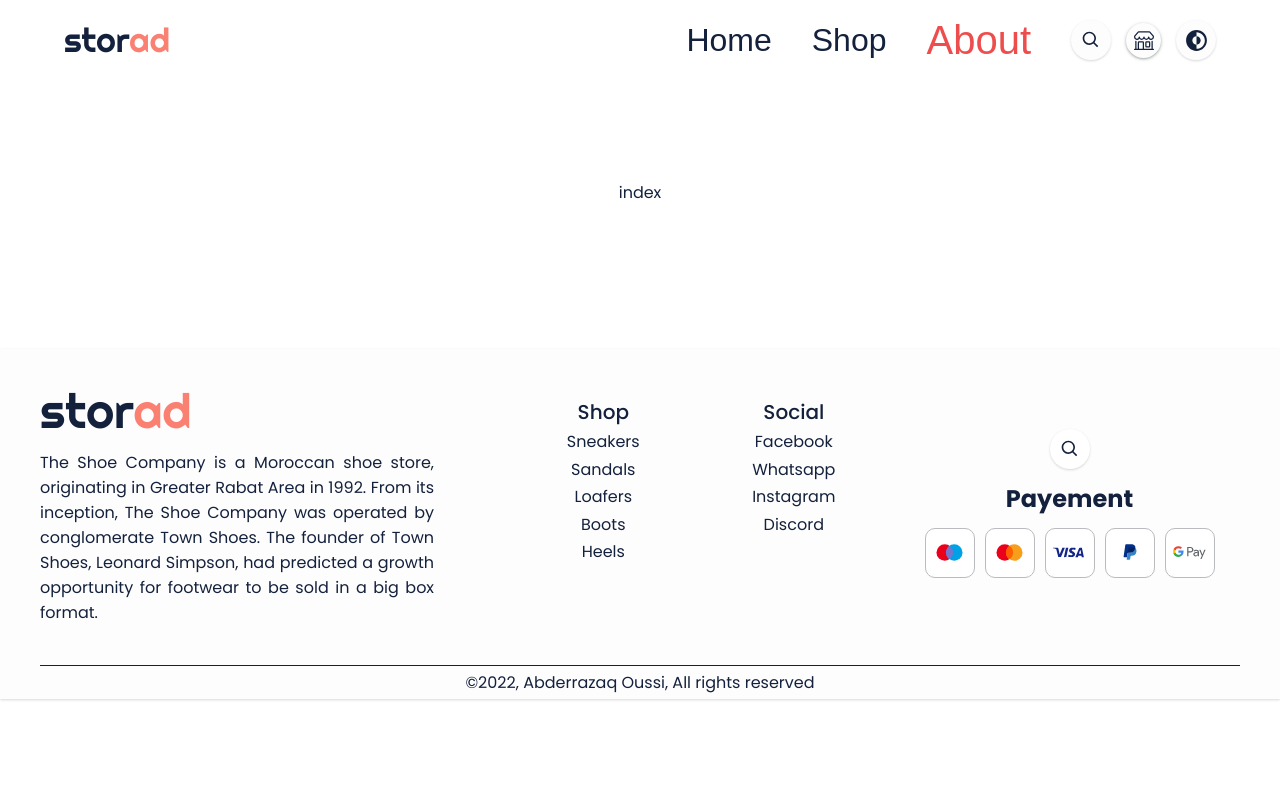
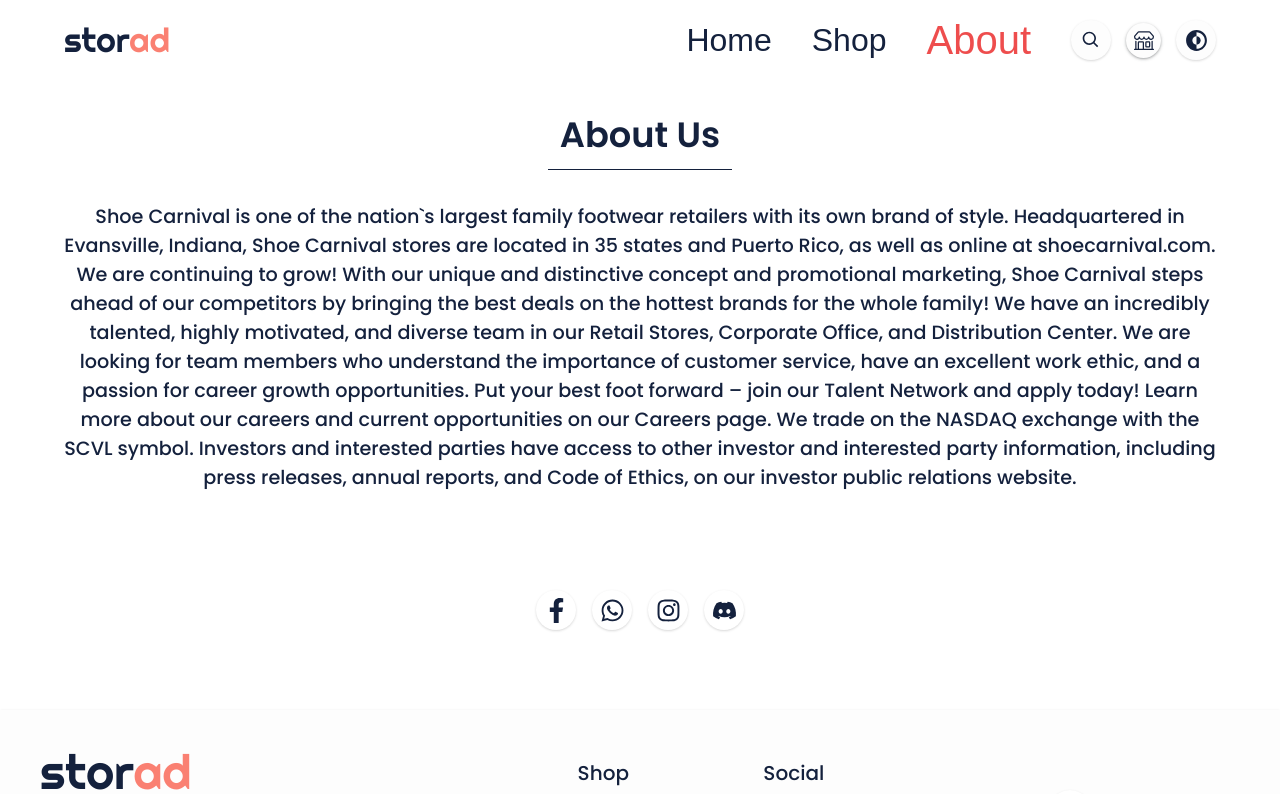
Before and after one commit to AbderrazakO/storad, a React (Create React App) app: page /about in a window 1280 px wide. Shown: the top 794 px of the page. Built offline with nearby package versions, Linux system fonts and the light colour scheme; a web font is replaced by a local one.

Commit message:
Update 9.0

```diff
--- a/src/Layouts/About/_index.scss
+++ b/src/Layouts/About/_index.scss
@@ -1,4 +1,62 @@
 .aboutSection {
   width: 100%;
   height: max-content;
+  display: flex;
+  flex-direction: column;
+  align-items: center;
+  justify-content: flex-start;
+  gap: 50px;
+  padding: 0;
+  .ar {
+    width: 100%;
+    height: max-content;
+    display: flex;
+    flex-direction: column;
+    align-items: center;
+    justify-content: center;
+    &:first-child {
+      // background-color: salmon;
+      display: grid;
+      place-items: center;
+      .title {
+        width: max-content;
+        height: max-content;
+        padding: 0.5rem 0.75rem;
+        font-size: 2.2rem;
+        font-weight: 600;
+        border-bottom: 1px solid var(--text-color-1);
+        color: var(--text-color-1);
+      }
+      article {
+        padding: 2rem 1rem;
+        font-size: 1rem;
+        color: var(--text-color-1);
+        font-weight: 500;
+        text-align: center;
+      }
+    }
+    &:nth-child(2) {
+      display: flex;
+    }
+  }
 }
+
+@media screen and (min-width: 920px) {
+  .aboutSection {
+    .ar {
+      display: flex;
+      flex-direction: row;
+      align-items: center;
+      justify-content: center;
+      &:first-child {
+        .title {
+          font-size: 2.2rem;
+        }
+        article {
+          padding: 2rem 4rem;
+          font-size: 1.2rem;
+        }
+      }
+    }
+  }
+}
--- a/src/Layouts/About/index.js
+++ b/src/Layouts/About/index.js
@@ -1,7 +1,42 @@
 import React from 'react'
+// import Map from './map.webp'
+import Social from '../../Components/Root/SocialMedia/Index'
 
 const index = () => {
-  return <section className='aboutSection'>index</section>
+  return (
+    <section className='aboutSection'>
+      <div className='ar'>
+        <div className='title'>About Us</div>
+        <article>
+          Shoe Carnival is one of the nation`s largest family footwear retailers
+          with its own brand of style. Headquartered in Evansville, Indiana,
+          Shoe Carnival stores are located in 35 states and Puerto Rico, as well
+          as online at shoecarnival.com. We are continuing to grow! With our
+          unique and distinctive concept and promotional marketing, Shoe
+          Carnival steps ahead of our competitors by bringing the best deals on
+          the hottest brands for the whole family! We have an incredibly
+          talented, highly motivated, and diverse team in our Retail Stores,
+          Corporate Office, and Distribution Center. We are looking for team
+          members who understand the importance of customer service, have an
+          excellent work ethic, and a passion for career growth opportunities.
+          Put your best foot forward – join our Talent Network and apply today!
+          Learn more about our careers and current opportunities on our Careers
+          page. We trade on the NASDAQ exchange with the SCVL symbol. Investors
+          and interested parties have access to other investor and interested
+          party information, including press releases, annual reports, and Code
+          of Ethics, on our investor public relations website.
+        </article>
+      </div>
+      {/* <div className='ar'>
+        <img src={Map} alt='store map' />
+      </div>
+
+      <div className='ar'></div> */}
+      <div className='ar'>
+        <Social />
+      </div>
+    </section>
+  )
 }
 
 export default index
--- a/src/Styles/index.css
+++ b/src/Styles/index.css
@@ -2688,6 +2688,107 @@
   }
 }
 
+.aboutSection {
+  width: 100%;
+  height: -webkit-max-content;
+  height: -moz-max-content;
+  height: max-content;
+  display: -webkit-box;
+  display: -ms-flexbox;
+  display: flex;
+  -webkit-box-orient: vertical;
+  -webkit-box-direction: normal;
+      -ms-flex-direction: column;
+          flex-direction: column;
+  -webkit-box-align: center;
+      -ms-flex-align: center;
+          align-items: center;
+  -webkit-box-pack: start;
+      -ms-flex-pack: start;
+          justify-content: flex-start;
+  gap: 50px;
+  padding: 0;
+}
+
+.aboutSection .ar {
+  width: 100%;
+  height: -webkit-max-content;
+  height: -moz-max-content;
+  height: max-content;
+  display: -webkit-box;
+  display: -ms-flexbox;
+  display: flex;
+  -webkit-box-orient: vertical;
+  -webkit-box-direction: normal;
+      -ms-flex-direction: column;
+          flex-direction: column;
+  -webkit-box-align: center;
+      -ms-flex-align: center;
+          align-items: center;
+  -webkit-box-pack: center;
+      -ms-flex-pack: center;
+          justify-content: center;
+}
+
+.aboutSection .ar:first-child {
+  display: -ms-grid;
+  display: grid;
+  place-items: center;
+}
+
+.aboutSection .ar:first-child .title {
+  width: -webkit-max-content;
+  width: -moz-max-content;
+  width: max-content;
+  height: -webkit-max-content;
+  height: -moz-max-content;
+  height: max-content;
+  padding: 0.5rem 0.75rem;
+  font-size: 2.2rem;
+  font-weight: 600;
+  border-bottom: 1px solid var(--text-color-1);
+  color: var(--text-color-1);
+}
+
+.aboutSection .ar:first-child article {
+  padding: 2rem 1rem;
+  font-size: 1rem;
+  color: var(--text-color-1);
+  font-weight: 500;
+  text-align: center;
+}
+
+.aboutSection .ar:nth-child(2) {
+  display: -webkit-box;
+  display: -ms-flexbox;
+  display: flex;
+}
+
+@media screen and (min-width: 920px) {
+  .aboutSection .ar {
+    display: -webkit-box;
+    display: -ms-flexbox;
+    display: flex;
+    -webkit-box-orient: horizontal;
+    -webkit-box-direction: normal;
+        -ms-flex-direction: row;
+            flex-direction: row;
+    -webkit-box-align: center;
+        -ms-flex-align: center;
+            align-items: center;
+    -webkit-box-pack: center;
+        -ms-flex-pack: center;
+            justify-content: center;
+  }
+  .aboutSection .ar:first-child .title {
+    font-size: 2.2rem;
+  }
+  .aboutSection .ar:first-child article {
+    padding: 2rem 4rem;
+    font-size: 1.2rem;
+  }
+}
+
 footer {
   width: 100%;
   margin-top: 4rem;
```
Also changed, not shown: src/Layouts/About/map.webp (added), 1 other file (tests, documents, lock files or other folders).
